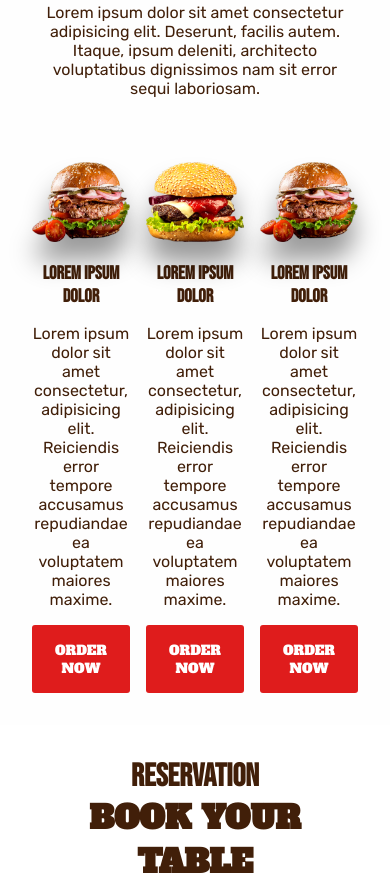
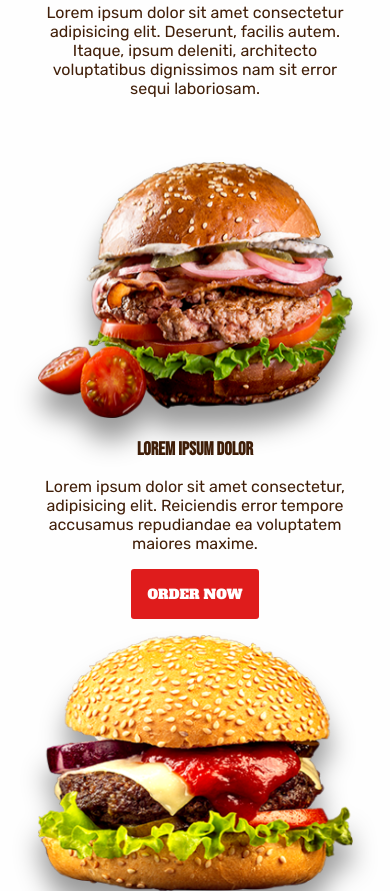
Before and after one commit to MurielOliveiraG/web-25-10, a plain HTML site: page index.html in a window 390 px wide. Shown: the part 1018-1909 px from the top of the page. Drawn offline with Linux system fonts and the light colour scheme.

Commit message:
atividade final 25-10

```diff
--- a/css/media-queries.css
+++ b/css/media-queries.css
@@ -25,6 +25,13 @@
     position: relative;
     left: 35%;
   }
+
+  .cards {
+    display: flex;
+    flex-direction: column;
+    gap: 1rem;
+    padding: 2rem;
+}
 
   .formularios{
     display: flex;
--- a/css/style.css
+++ b/css/style.css
@@ -1,5 +1,6 @@
 * {
     padding: 0;
+    border: 0;
     margin: 0;
     box-sizing: border-box;
     --cor-primaria: rgb(255, 194, 52);
@@ -250,7 +251,7 @@ footer {
 .footer-colunas {
     display: flex;
     align-items: center;
-    justify-content: center;
+    justify-content:space-around;
     gap: 4rem;
     padding: 4rem;
 }
@@ -281,6 +282,7 @@ footer {
 .footer-info .local,
 .footer-info .email {
     display: flex;
+    justify-content: flex-end;
     gap: 2rem;
 }
 
```
Also changed, not shown: index.html (+0 -1 lines).
